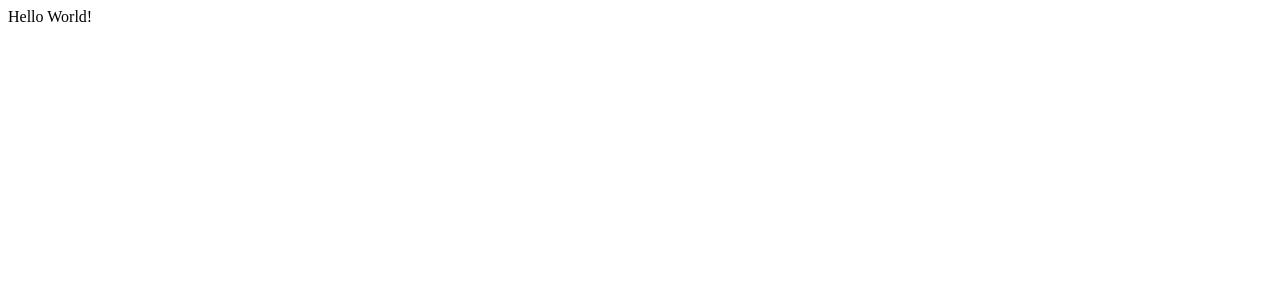
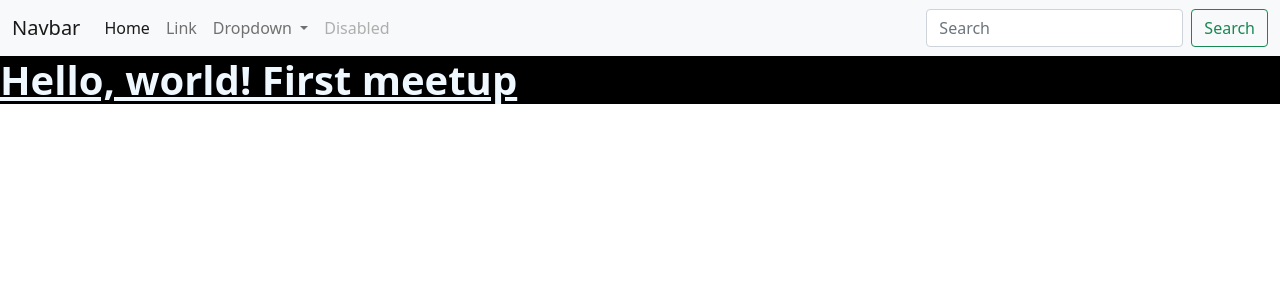
Before and after one commit to mazmk/meetups_django, a Django app: page /meetups/ in a window 1280 px wide. Before the commit the part shown is almost empty. Shown: the top 300 px of the page. Run offline with Django 4.2, Linux system fonts and the light colour scheme.

Commit message:
added static files

```diff
--- /dev/null
+++ b/meetups/static/meetups/styles/index.css
@@ -0,0 +1,6 @@
+.hehe {
+    font-weight: bolder;
+    text-decoration: underline;
+    background-color: black;
+    color: aliceblue;
+}
--- a/meetups/templates/meetups/index.html
+++ b/meetups/templates/meetups/index.html
@@ -1,12 +1,77 @@
-<!DOCTYPE html>
+{#<!DOCTYPE html>#}
+{#<html lang="en">#}
+{#<head>#}
+{#    <meta charset="UTF-8">#}
+{#    <meta http-equiv="X-UA-Compatible" content="IE=edge">#}
+{#    <meta name="viewport" content="width=device-width, initial-scale=1.0">#}
+{#    <title>Meetups</title>#}
+{#</head>#}
+{#<body>#}
+{#    <h1>Meetups!</h1>#}
+{#    <h3>Hello World!</h3>#}
+{#</body>#}
+{#</html>#}
+{% load static %}
+<!doctype html>
 <html lang="en">
-<head>
-    <meta charset="UTF-8">
-    <meta http-equiv="X-UA-Compatible" content="IE=edge">
-    <meta name="viewport" content="width=device-width, initial-scale=1.0">
-    <title>Document</title>
-</head>
-<body>
+  <head>
+    <!-- Required meta tags -->
+    <meta charset="utf-8">
+    <meta name="viewport" content="width=device-width, initial-scale=1">
 
-</body>
+    <!-- Bootstrap CSS -->
+    <link href="https://cdn.jsdelivr.net/npm/bootstrap@5.0.2/dist/css/bootstrap.min.css" rel="stylesheet" integrity="sha384-EVSTQN3/azprG1Anm3QDgpJLIm9Nao0Yz1ztcQTwFspd3yD65VohhpuuCOmLASjC" crossorigin="anonymous">
+    <link rel="stylesheet" href="{% static 'meetups/styles/index.css' %}">
+    <title>Hello, world!</title>
+  </head>
+  <body>
+  <nav class="navbar navbar-expand-lg navbar-light bg-light">
+  <div class="container-fluid">
+    <a class="navbar-brand" href="#">Navbar</a>
+    <button class="navbar-toggler" type="button" data-bs-toggle="collapse" data-bs-target="#navbarSupportedContent" aria-controls="navbarSupportedContent" aria-expanded="false" aria-label="Toggle navigation">
+      <span class="navbar-toggler-icon"></span>
+    </button>
+    <div class="collapse navbar-collapse" id="navbarSupportedContent">
+      <ul class="navbar-nav me-auto mb-2 mb-lg-0">
+        <li class="nav-item">
+          <a class="nav-link active" aria-current="page" href="#">Home</a>
+        </li>
+        <li class="nav-item">
+          <a class="nav-link" href="#">Link</a>
+        </li>
+        <li class="nav-item dropdown">
+          <a class="nav-link dropdown-toggle" href="#" id="navbarDropdown" role="button" data-bs-toggle="dropdown" aria-expanded="false">
+            Dropdown
+          </a>
+          <ul class="dropdown-menu" aria-labelledby="navbarDropdown">
+            <li><a class="dropdown-item" href="#">Action</a></li>
+            <li><a class="dropdown-item" href="#">Another action</a></li>
+            <li><hr class="dropdown-divider"></li>
+            <li><a class="dropdown-item" href="#">Something else here</a></li>
+          </ul>
+        </li>
+        <li class="nav-item">
+          <a class="nav-link disabled" href="#" tabindex="-1" aria-disabled="true">Disabled</a>
+        </li>
+      </ul>
+      <form class="d-flex">
+        <input class="form-control me-2" type="search" placeholder="Search" aria-label="Search">
+        <button class="btn btn-outline-success" type="submit">Search</button>
+      </form>
+    </div>
+  </div>
+</nav>
+    <h1 class="hehe">Hello, world! {{ meetups.0.title }}</h1>
+
+    <!-- Optional JavaScript; choose one of the two! -->
+
+    <!-- Option 1: Bootstrap Bundle with Popper -->
+    <script src="https://cdn.jsdelivr.net/npm/bootstrap@5.0.2/dist/js/bootstrap.bundle.min.js" integrity="sha384-MrcW6ZMFYlzcLA8Nl+NtUVF0sA7MsXsP1UyJoMp4YLEuNSfAP+JcXn/tWtIaxVXM" crossorigin="anonymous"></script>
+
+    <!-- Option 2: Separate Popper and Bootstrap JS -->
+    <!--
+    <script src="https://cdn.jsdelivr.net/npm/@popperjs/core@2.9.2/dist/umd/popper.min.js" integrity="sha384-IQsoLXl5PILFhosVNubq5LC7Qb9DXgDA9i+tQ8Zj3iwWAwPtgFTxbJ8NT4GN1R8p" crossorigin="anonymous"></script>
+    <script src="https://cdn.jsdelivr.net/npm/bootstrap@5.0.2/dist/js/bootstrap.min.js" integrity="sha384-cVKIPhGWiC2Al4u+LWgxfKTRIcfu0JTxR+EQDz/bgldoEyl4H0zUF0QKbrJ0EcQF" crossorigin="anonymous"></script>
+    -->
+  </body>
 </html>
--- a/meetups/views.py
+++ b/meetups/views.py
@@ -5,4 +5,9 @@ from django.http import HttpResponse
 
 
 def index(request):
-    return HttpResponse("Hello World!")
+    meetups = [
+        {"title": "First meetup"},
+        {"title": "Second meetup"},
+        {"title": "Third meetup"},
+    ]
+    return render(request, 'meetups/index.html', {"meetups": meetups})
```
